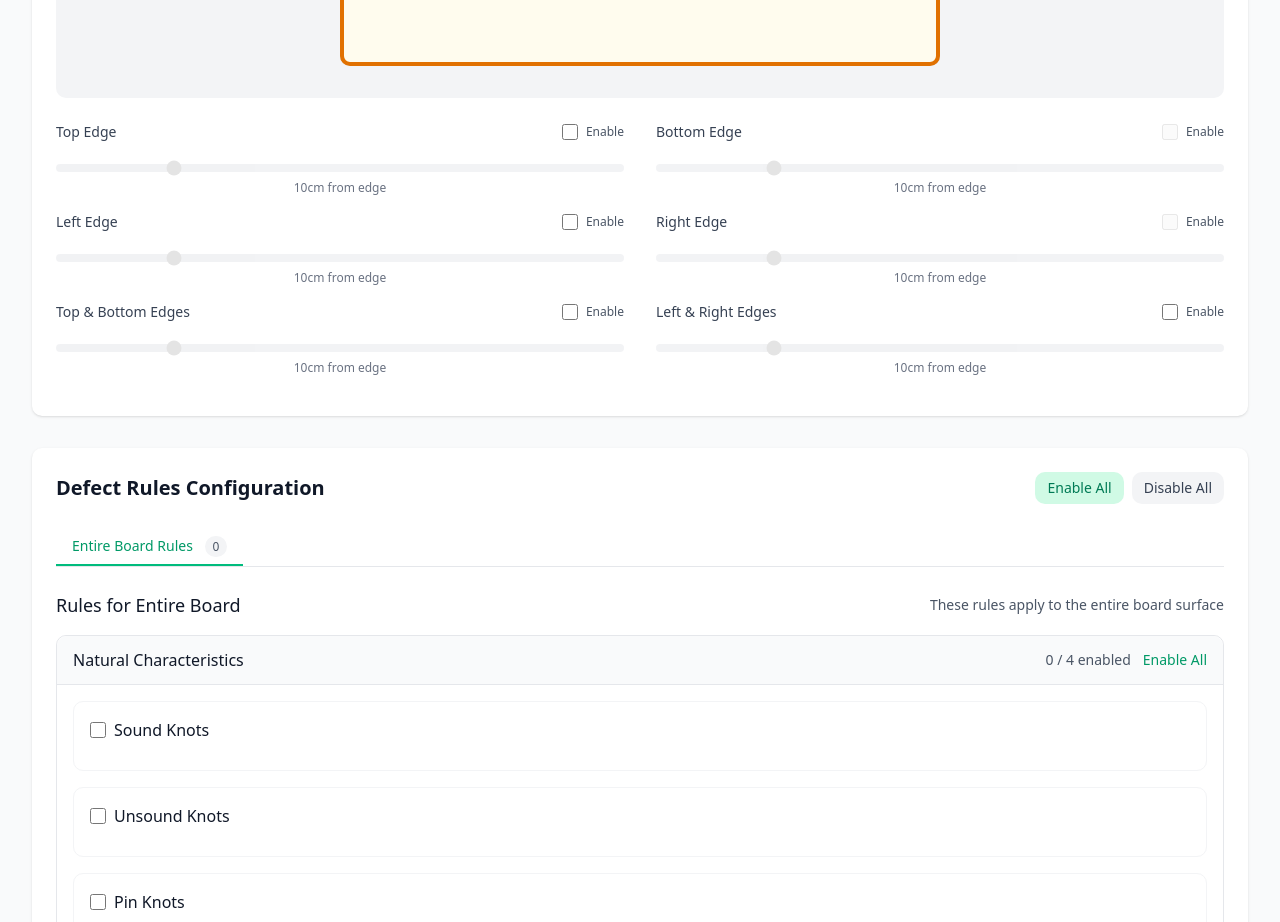
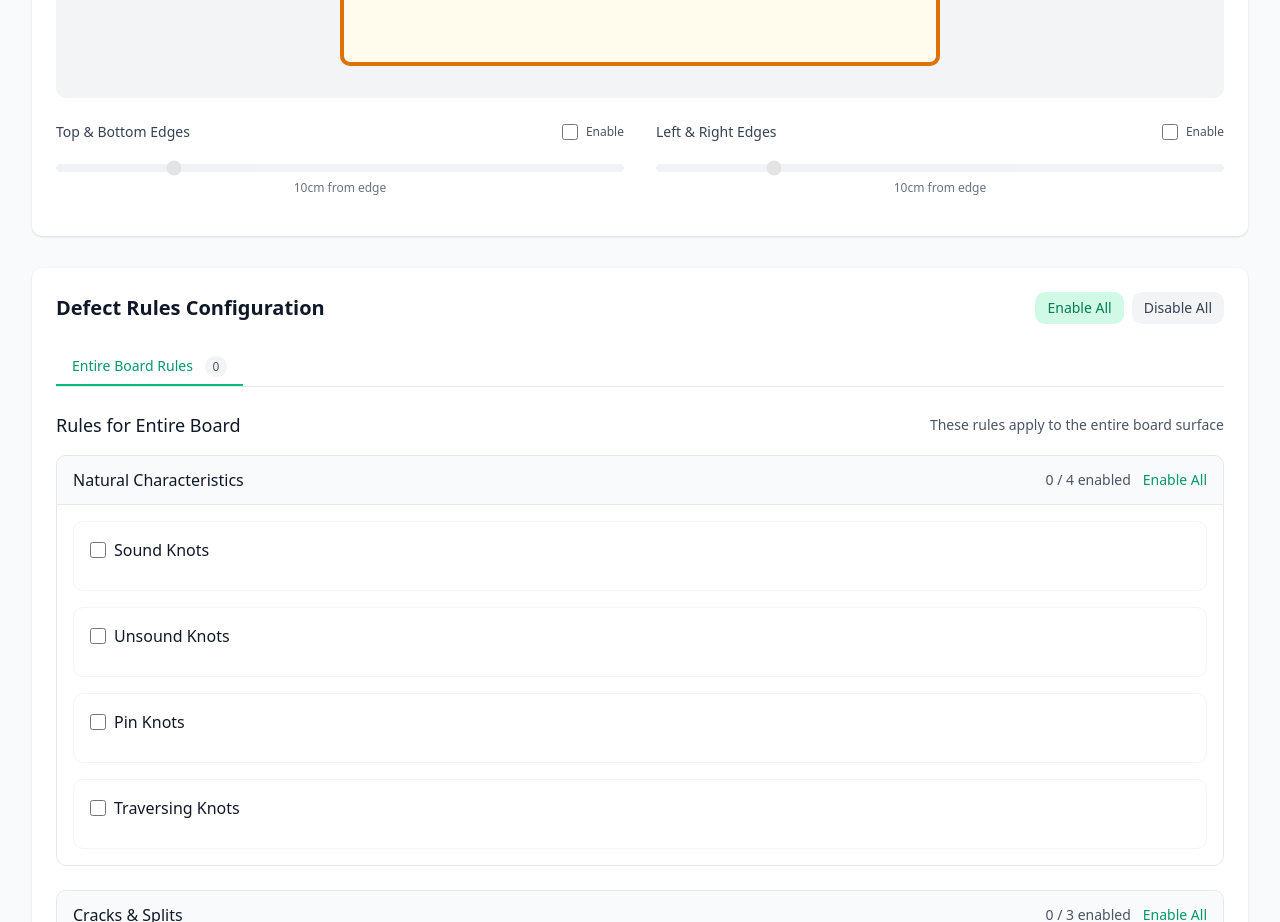
Before and after one commit to erbarraud/NG-V3, a Vue app: page /grade-management/create in a window 1280 px wide. Shown: the part 1020-1942 px from the top of the page. Built offline with nearby package versions, Linux system fonts and the light colour scheme.

Commit message:
Remove duplicate zone controls, keep only grouped sliders

```diff
--- a/src/views/CreateGrade.vue
+++ b/src/views/CreateGrade.vue
@@ -200,121 +200,6 @@
           </div>
         </div>
 
-        <!-- Zone Controls -->
-        <div class="grid grid-cols-1 md:grid-cols-2 gap-8 mb-4">
-          <!-- Top/Bottom Edge Control -->
-          <div class="space-y-3">
-            <div class="flex items-center justify-between">
-              <label class="text-sm font-medium text-gray-700">Top Edge</label>
-              <label class="flex items-center">
-                <input
-                  type="checkbox"
-                  v-model="topBottomZoneEnabled"
-                  @change="handleTopBottomZoneChange"
-                  class="h-4 w-4 text-emerald-600 focus:ring-emerald-500 border-gray-300 rounded"
-                />
-                <span class="ml-2 text-xs text-gray-600">Enable</span>
-              </label>
-            </div>
-            <div class="space-y-2">
-              <input
-                v-model="topBottomZoneDepth"
-                @input="handleTopBottomDepthChange"
-                type="range"
-                min="0"
-                max="50"
-                :disabled="!topBottomZoneEnabled"
-                class="w-full h-2 bg-gray-200 rounded-lg appearance-none cursor-pointer disabled:opacity-50"
-              />
-              <div class="text-xs text-gray-500 text-center">{{ topBottomZoneDepth }}cm from edge</div>
-            </div>
-          </div>
-
-          <!-- Bottom Edge Display -->
-          <div class="space-y-3">
-            <div class="flex items-center justify-between">
-              <label class="text-sm font-medium text-gray-700">Bottom Edge</label>
-              <label class="flex items-center">
-                <input
-                  type="checkbox"
-                  :checked="topBottomZoneEnabled"
-                  disabled
-                  class="h-4 w-4 text-emerald-600 focus:ring-emerald-500 border-gray-300 rounded opacity-50"
-                />
-                <span class="ml-2 text-xs text-gray-600">Enable</span>
-              </label>
-            </div>
-            <div class="space-y-2">
-              <input
-                :value="topBottomZoneDepth"
-                type="range"
-                min="0"
-                max="50"
-                disabled
-                class="w-full h-2 bg-gray-200 rounded-lg appearance-none cursor-pointer opacity-50"
-              />
-              <div class="text-xs text-gray-500 text-center">{{ topBottomZoneDepth }}cm from edge</div>
-            </div>
-          </div>
-        </div>
-
-        <div class="grid grid-cols-1 md:grid-cols-2 gap-8 mb-4">
-          <!-- Left Edge Control -->
-          <div class="space-y-3">
-            <div class="flex items-center justify-between">
-              <label class="text-sm font-medium text-gray-700">Left Edge</label>
-              <label class="flex items-center">
-                <input
-                  type="checkbox"
-                  v-model="leftRightZoneEnabled"
-                  @change="handleLeftRightZoneChange"
-                  class="h-4 w-4 text-emerald-600 focus:ring-emerald-500 border-gray-300 rounded"
-                />
-                <span class="ml-2 text-xs text-gray-600">Enable</span>
-              </label>
-            </div>
-            <div class="space-y-2">
-              <input
-                v-model="leftRightZoneDepth"
-                @input="handleLeftRightDepthChange"
-                type="range"
-                min="0"
-                max="50"
-                :disabled="!leftRightZoneEnabled"
-                class="w-full h-2 bg-gray-200 rounded-lg appearance-none cursor-pointer disabled:opacity-50"
-              />
-              <div class="text-xs text-gray-500 text-center">{{ leftRightZoneDepth }}cm from edge</div>
-            </div>
-          </div>
-
-          <!-- Right Edge Display -->
-          <div class="space-y-3">
-            <div class="flex items-center justify-between">
-              <label class="text-sm font-medium text-gray-700">Right Edge</label>
-              <label class="flex items-center">
-                <input
-                  type="checkbox"
-                  :checked="leftRightZoneEnabled"
-                  disabled
-                  class="h-4 w-4 text-emerald-600 focus:ring-emerald-500 border-gray-300 rounded opacity-50"
-                />
-                <span class="ml-2 text-xs text-gray-600">Enable</span>
-              </label>
-            </div>
-            <div class="space-y-2">
-              <input
-                :value="leftRightZoneDepth"
-                type="range"
-                min="0"
-                max="50"
-                disabled
-                class="w-full h-2 bg-gray-200 rounded-lg appearance-none cursor-pointer opacity-50"
-              />
-              <div class="text-xs text-gray-500 text-center">{{ leftRightZoneDepth }}cm from edge</div>
-            </div>
-          </div>
-        </div>
-        <!-- Zone Controls -->
         <div class="grid grid-cols-1 md:grid-cols-2 gap-8 mb-4">
           <!-- Top/Bottom Edge Control -->
           <div class="space-y-3">
```
